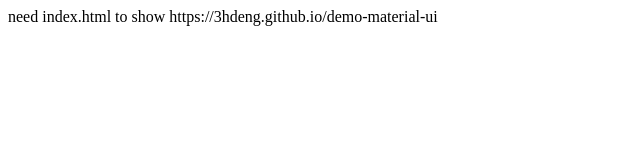
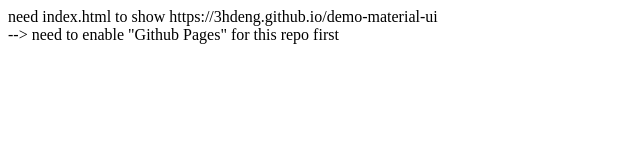
Before and after one commit to 3hdeng/demo-material-ui, a website: page index.html in a window 1280 px wide. Shown: the whole page, without its empty margins (0-640 px from the left). Drawn offline with Linux system fonts and the light colour scheme.

Commit message:
Update index.html

```diff
--- a/index.html
+++ b/index.html
@@ -1,5 +1,6 @@
 <html>
 <body>
-need index.html to show https://3hdeng.github.io/demo-material-ui
+need index.html to show https://3hdeng.github.io/demo-material-ui<br/>
+    --> need to enable "Github Pages" for this repo first
 </body>
 </html>
```
